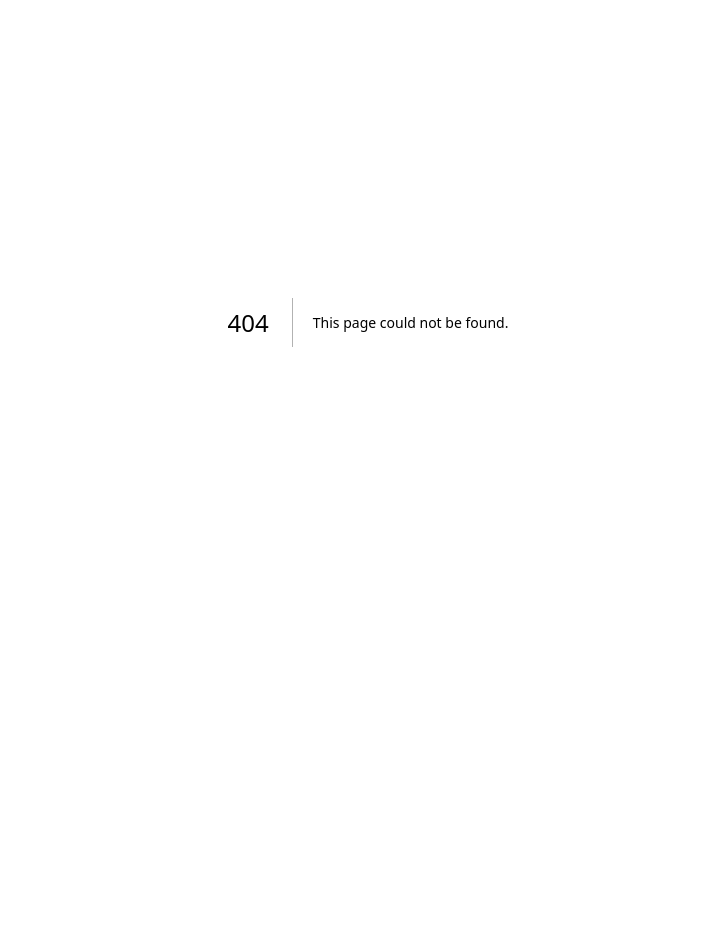
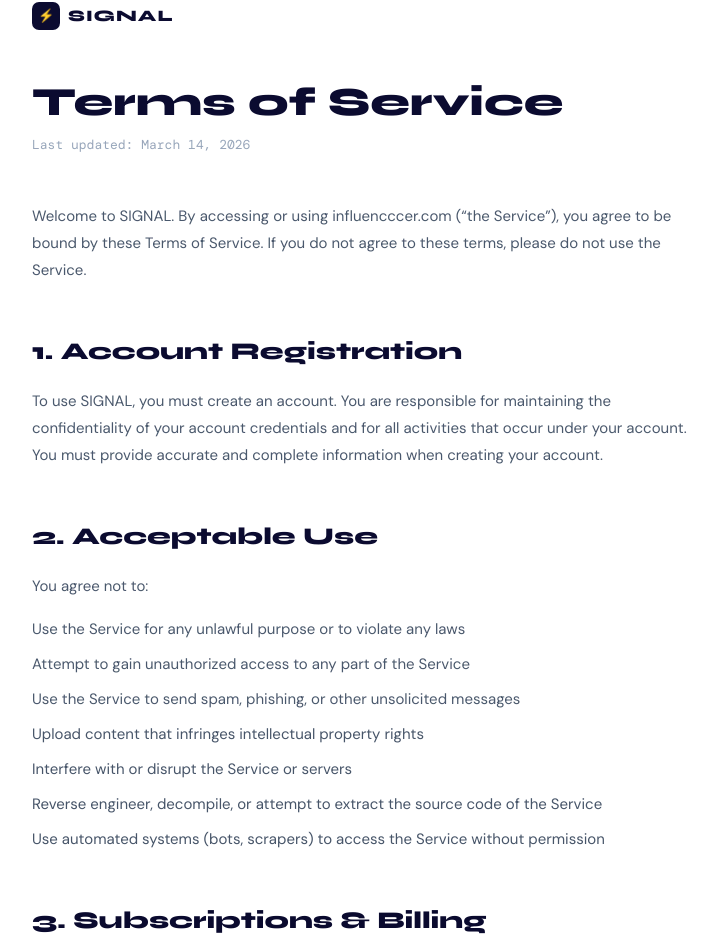
Before and after one commit to pariswatches1/social-media, a Next.js app: page /terms in a window 1280 px wide. Before the commit this address had no page. Shown: the part 78-1030 px from the top of the page, without its empty margins (272-989 px from the left). Before the commit the page ends 800 px from the top, so only its background shows below. Built offline with nearby package versions, Linux system fonts and the light colour scheme.

Commit message:
feat: add Terms of Service page

```diff
--- /dev/null
+++ b/app/(marketing)/terms/page.tsx
@@ -0,0 +1,98 @@
+import Link from "next/link";
+
+export const metadata = {
+  title: "Terms of Service | SIGNAL",
+  description: "SIGNAL terms of service — the rules and guidelines for using our platform.",
+};
+
+export default function TermsPage() {
+  const h2 = { fontSize: 24, fontFamily: "'Syne', sans-serif", fontWeight: 800 as const, color: "#0A0A2E", marginBottom: 16, marginTop: 48 };
+  const p = { fontSize: 15, color: "#475569", fontFamily: "'DM Sans', sans-serif", lineHeight: 1.8, marginBottom: 16 };
+  const li = { fontSize: 15, color: "#475569", fontFamily: "'DM Sans', sans-serif", lineHeight: 1.8, marginBottom: 8 };
+
+  return (
+    <div style={{ minHeight: "100vh", background: "#ffffff" }}>
+      <div style={{ maxWidth: 720, margin: "0 auto", padding: "80px 24px 120px" }}>
+        <Link href="/" style={{ textDecoration: "none", display: "inline-flex", alignItems: "center", gap: 8, marginBottom: 48 }}>
+          <div style={{ width: 28, height: 28, borderRadius: 7, background: "#0A0A2E", display: "flex", alignItems: "center", justifyContent: "center", fontSize: 13 }}>⚡</div>
+          <span style={{ fontSize: 16, fontFamily: "'Syne', sans-serif", fontWeight: 800, color: "#0A0A2E", letterSpacing: 1 }}>SIGNAL</span>
+        </Link>
+
+        <h1 style={{ fontSize: 40, fontFamily: "'Syne', sans-serif", fontWeight: 800, color: "#0A0A2E", marginBottom: 8, lineHeight: 1.2 }}>
+          Terms of Service
+        </h1>
+        <p style={{ fontSize: 13, fontFamily: "'DM Mono', monospace", color: "#94a3b8", marginBottom: 48 }}>
+          Last updated: March 14, 2026
+        </p>
+
+        <div style={p}>
+          Welcome to SIGNAL. By accessing or using influencccer.com (&ldquo;the Service&rdquo;), you agree to be bound by these Terms of Service. If you do not agree to these terms, please do not use the Service.
+        </div>
+
+        <h2 style={h2}>1. Account Registration</h2>
+        <div style={p}>
+          To use SIGNAL, you must create an account. You are responsible for maintaining the confidentiality of your account credentials and for all activities that occur under your account. You must provide accurate and complete information when creating your account.
+        </div>
+
+        <h2 style={h2}>2. Acceptable Use</h2>
+        <div style={p}>You agree not to:</div>
+        <ul>
+          <li style={li}>Use the Service for any unlawful purpose or to violate any laws</li>
+          <li style={li}>Attempt to gain unauthorized access to any part of the Service</li>
+          <li style={li}>Use the Service to send spam, phishing, or other unsolicited messages</li>
+          <li style={li}>Upload content that infringes intellectual property rights</li>
+          <li style={li}>Interfere with or disrupt the Service or servers</li>
+          <li style={li}>Reverse engineer, decompile, or attempt to extract the source code of the Service</li>
+          <li style={li}>Use automated systems (bots, scrapers) to access the Service without permission</li>
+        </ul>
+
+        <h2 style={h2}>3. Subscriptions & Billing</h2>
+        <div style={p}>
+          SIGNAL offers a free tier and paid subscription plans (Creator, Pro, Agency). Paid subscriptions are billed monthly through Stripe. You may cancel your subscription at any time, and your access will continue through the end of the current billing period. Refunds are not provided for partial billing periods.
+        </div>
+
+        <h2 style={h2}>4. Connected Social Accounts</h2>
+        <div style={p}>
+          When you connect social media accounts to SIGNAL, you authorize us to access your accounts via their official APIs to provide our services (publishing, analytics, etc.). You can disconnect any account at any time through Settings. We store OAuth tokens securely using encryption and only access your accounts for the features you use.
+        </div>
+
+        <h2 style={h2}>5. Content Ownership</h2>
+        <div style={p}>
+          You retain ownership of all content you create, upload, or publish through SIGNAL. By using the Service, you grant us a limited license to process, store, and transmit your content as necessary to provide the Service. AI-generated content suggestions are provided as-is; you are responsible for reviewing and editing content before publishing.
+        </div>
+
+        <h2 style={h2}>6. Limitation of Liability</h2>
+        <div style={p}>
+          SIGNAL is provided &ldquo;as is&rdquo; without warranties of any kind, either express or implied. We are not liable for any indirect, incidental, special, consequential, or punitive damages, including lost profits, data loss, or business interruption, arising out of your use of the Service. Our total liability shall not exceed the amount you paid us in the twelve months preceding the claim.
+        </div>
+
+        <h2 style={h2}>7. Service Availability</h2>
+        <div style={p}>
+          We strive to keep SIGNAL available at all times, but we do not guarantee uninterrupted access. We may perform maintenance, updates, or experience downtime due to factors beyond our control. Scheduled posts may fail if social media platform APIs are unavailable or if your connected account tokens have expired.
+        </div>
+
+        <h2 style={h2}>8. Termination</h2>
+        <div style={p}>
+          We may terminate or suspend your account if you violate these Terms. You may delete your account at any time. Upon termination, your data will be deleted in accordance with our Privacy Policy.
+        </div>
+
+        <h2 style={h2}>9. Changes to Terms</h2>
+        <div style={p}>
+          We may update these Terms from time to time. We will notify you of material changes by updating the date at the top of this page. Continued use of the Service after changes constitutes acceptance of the new Terms.
+        </div>
+
+        <h2 style={h2}>10. Contact</h2>
+        <div style={p}>
+          For questions about these Terms, contact us at{" "}
+          <a href="mailto:support@influencccer.com" style={{ color: "#0891b2", textDecoration: "none" }}>support@influencccer.com</a>.
+        </div>
+
+        <div style={{ marginTop: 64, paddingTop: 24, borderTop: "1px solid #e2e8f0" }}>
+          <Link href="/" style={{ fontSize: 13, fontFamily: "'DM Mono', monospace", color: "#94a3b8", textDecoration: "none" }}>
+            ← Back to home
+          </Link>
+        </div>
+      </div>
+    </div>
+  );
+}
```
